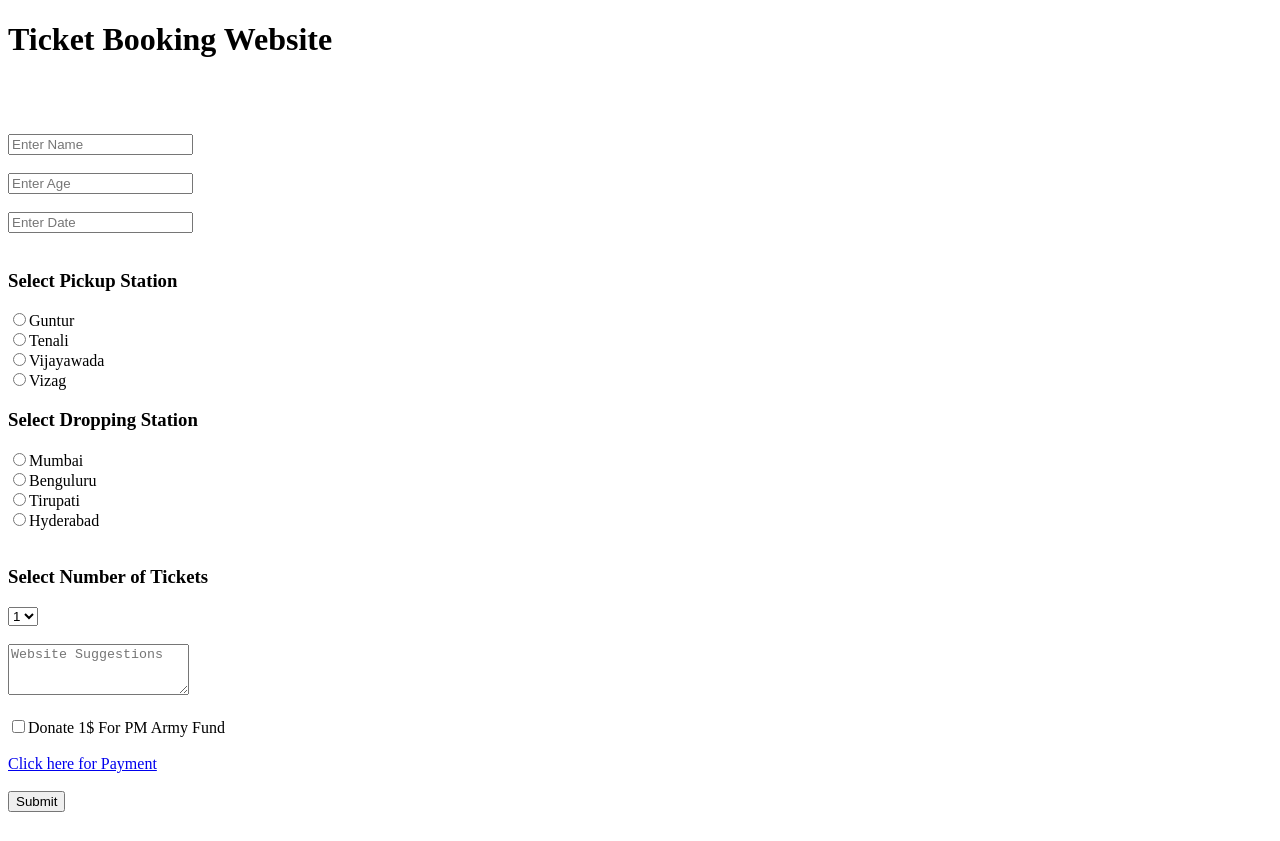
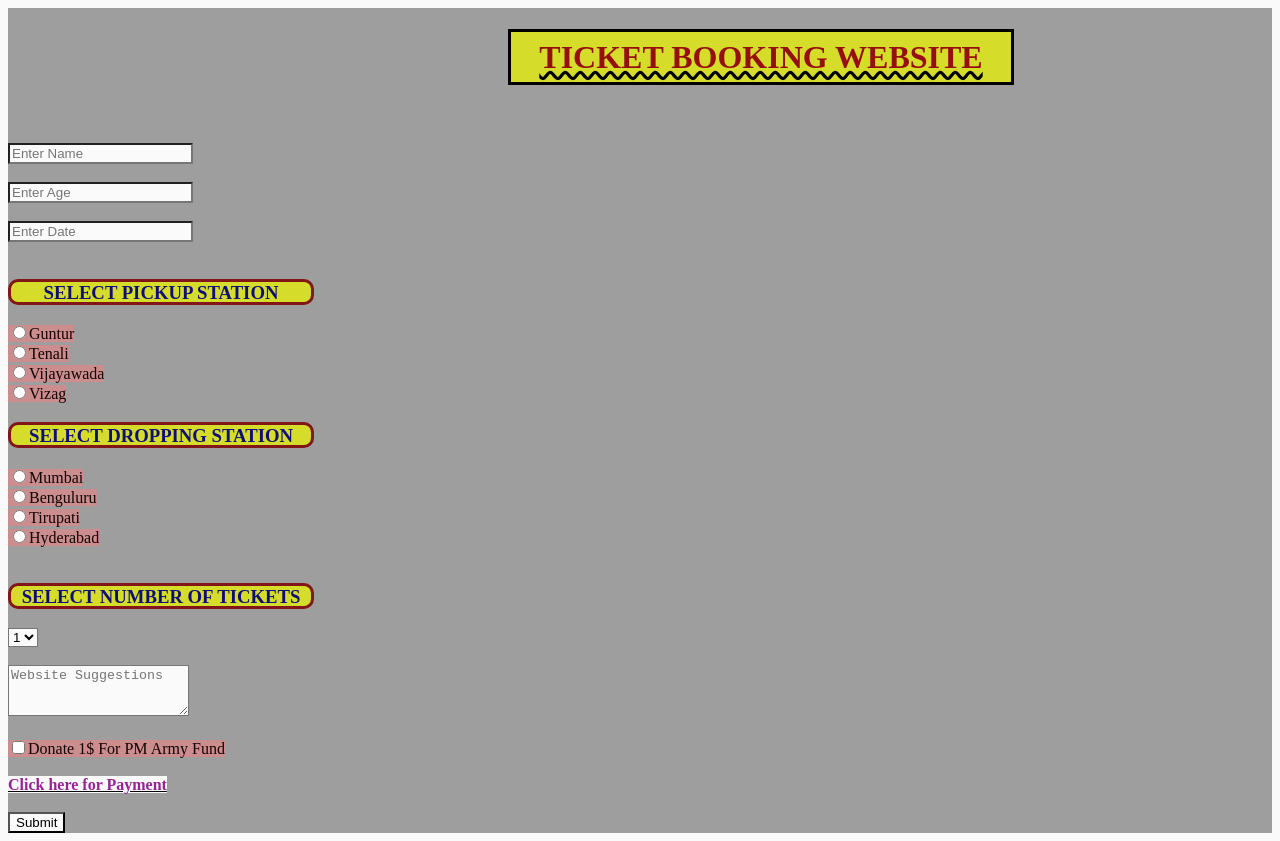
Before and after one commit to Hemanthsaipula/TicketCounter, a plain HTML site: page index.html in a window 1280 px wide. Before the commit the page ends 820 px from the top, so only its background shows below. Drawn offline with Linux system fonts and the light colour scheme; the site is published under a folder, as on GitHub Pages, so addresses that start at the root find nothing.

Commit message:
Update index.html

```diff
--- a/index.html
+++ b/index.html
@@ -4,7 +4,7 @@
     <meta charset="UTF-8">
     <meta name="viewport" content="width=device-width, initial-scale=1.0">
     <title>Ticket Booking Website</title>
-    <link rel="stylesheet" href="/24/style.css">
+    <link rel="stylesheet" href="style.css">
 </head>
 <body>
     <h1>Ticket Booking Website</h1>
```
